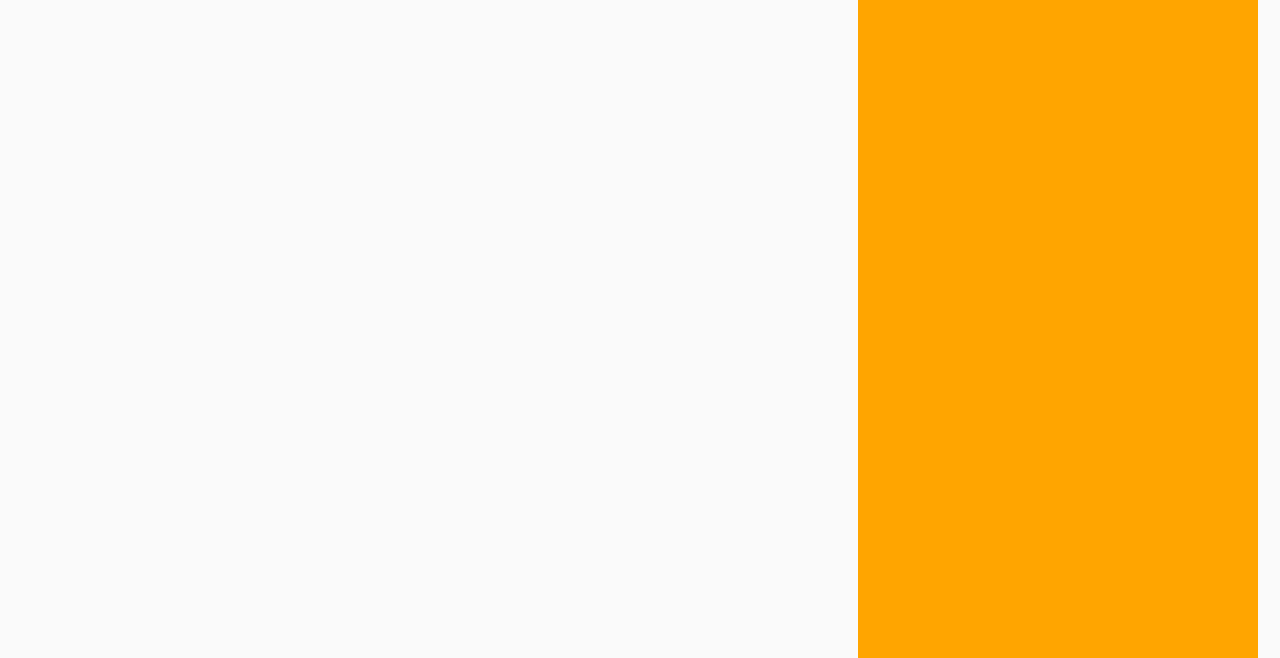
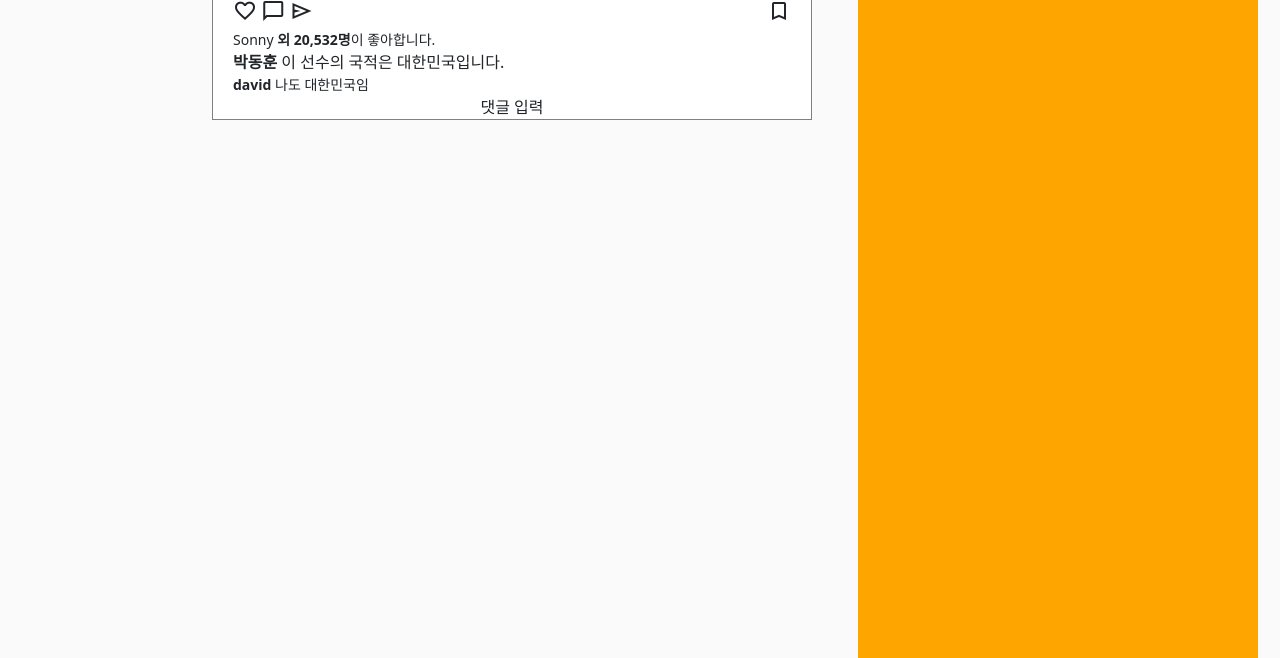
Before and after one commit to pakdonghun/Insta_clone, a Django app: page / in a window 1280 px wide. Shown: the part 392-1050 px from the top of the page. Run offline with Django 4.2, Linux system fonts and the light colour scheme.

Commit message:
instagram 댓글

```diff
--- a/templates/jinstagram/main.html
+++ b/templates/jinstagram/main.html
@@ -30,6 +30,10 @@
 
 
 
+
+
+
+
     </style>
 </head>
 <body>
@@ -51,7 +55,7 @@
 <div style="display: flex; flex-direction: row; text-align: center; justify-content: center; padding-top: 50px; background-color: #FAFAFA">
     <div style="width:600px; height:1000px; margin-right: 256px">
         <div style="border: solid 1px gray; background: white">
-            <div style="display: flex; flex-direction: row; align-items: center">
+            <div style="display: flex; flex-direction: row; align-items: center; margin-left:20px">
                 <div class="box" style="width: 40px; height:40px">
                     <img class="profile"
                          src="http://dandan0112.net/xe/files/attach/images/77435/439/969/648161e335e1ef529ac06e2a4beb5341.jpg">
@@ -60,10 +64,21 @@
                     박동훈
                 </div>
             </div>
-            <div>사용자 정보</div>
-            <div>이미지</div>
-            <div>아이콘</div>
-            <div>댓글</div>
+            <div><img src="https://file2.nocutnews.co.kr/newsroom/image/2022/05/17/202205170930598262_0.jpg"
+                      style="max-width:100%; max-height:100%;"></div>
+            <div style="display:flex; flex-direction: row; justify-content: space-between; margin: 0 20px">
+                <div>
+                    <span class="material-symbols-outlined">favorite</span>
+                    <span class="material-symbols-outlined">chat_bubble</span>
+                    <span class="material-symbols-outlined">send</span>
+                </div>
+                <div>
+                    <span class="material-symbols-outlined">bookmark</span>
+                </div>
+            </div>
+            <div style="text-align: left; font-size:14px; margin: 0 20px"> Sonny <b>외 20,532명</b>이 좋아합니다.</div>
+            <div style="text-align: left; font-size:16px; margin: 0 20px"><b>박동훈</b> 이 선수의 국적은 대한민국입니다.</div>
+            <div style="text-align: left; font-size:14px; margin: 0 20px"><b>david</b> 나도 대한민국임</div>
             <div>댓글 입력</div>
         </div>
     </div>
```
